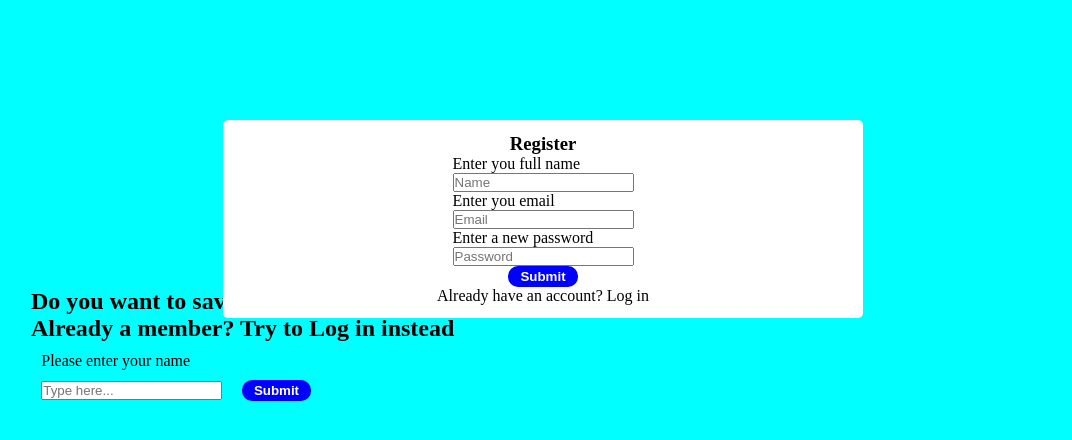
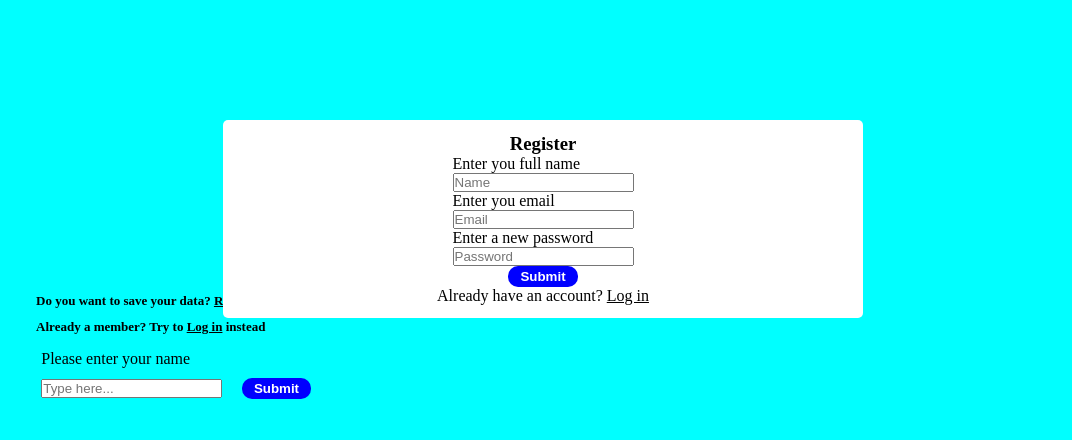
Before and after one commit to MohamadHajHassan/prediction-website-full, a plain HTML site: page index.html in a window 1280 px wide. Both pictures are taken after a click on the element "Register now". Shown: the part 80-520 px from the top of the page, without its empty margins (97-1169 px from the left). Drawn offline with Linux system fonts and the light colour scheme; no server answers.

Commit message:
style register section

```diff
--- a/css/styles.css
+++ b/css/styles.css
@@ -92,3 +92,16 @@ h1 {
   .popup-visible{
     visibility: visible;
   }
+
+  h2{
+    font-size: small;
+    padding: 0.5%;
+  }
+  .links{
+    text-decoration: underline;
+    cursor: pointer;
+  }
+  .links:hover{
+    color: blue;
+    text-decoration: none;
+  }
--- a/index.html
+++ b/index.html
@@ -27,11 +27,11 @@
       <div>
         <h2>
           Do you want to save your data?
-          <span id="register">Register now</span>
+          <span id="register" class="links">Register now</span>
         </h2>
         <h2>
           Already a member? Try to
-          <span id="login">Log in</span>
+          <span id="login" class="links">Log in</span>
           instead
         </h2>
       </div>
@@ -53,7 +53,7 @@
         <input type="submit" id="register-submit" class="btn" />
         <p>
           Already have an account?
-          <span id="login2">Log in</span>
+          <span id="login2" class="links">Log in</span>
         </p>
       </form>
 
@@ -70,8 +70,8 @@
         </div>
         <input type="submit" id="login-submit" class="btn" />
         <p>
-          New here?
-          <span id="register2">Register</span>
+          New a member yet?
+          <span id="register2" class="links">Register</span>
         </p>
       </form>
 
```
